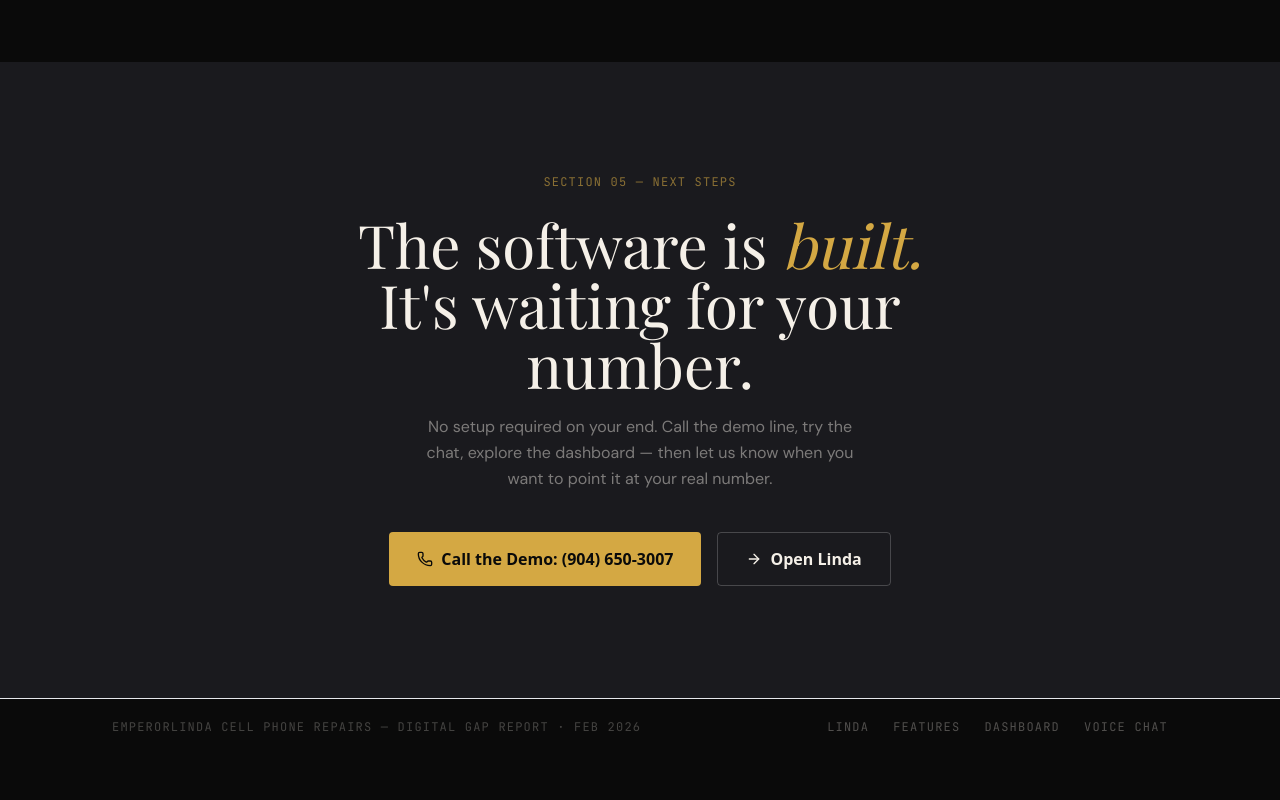
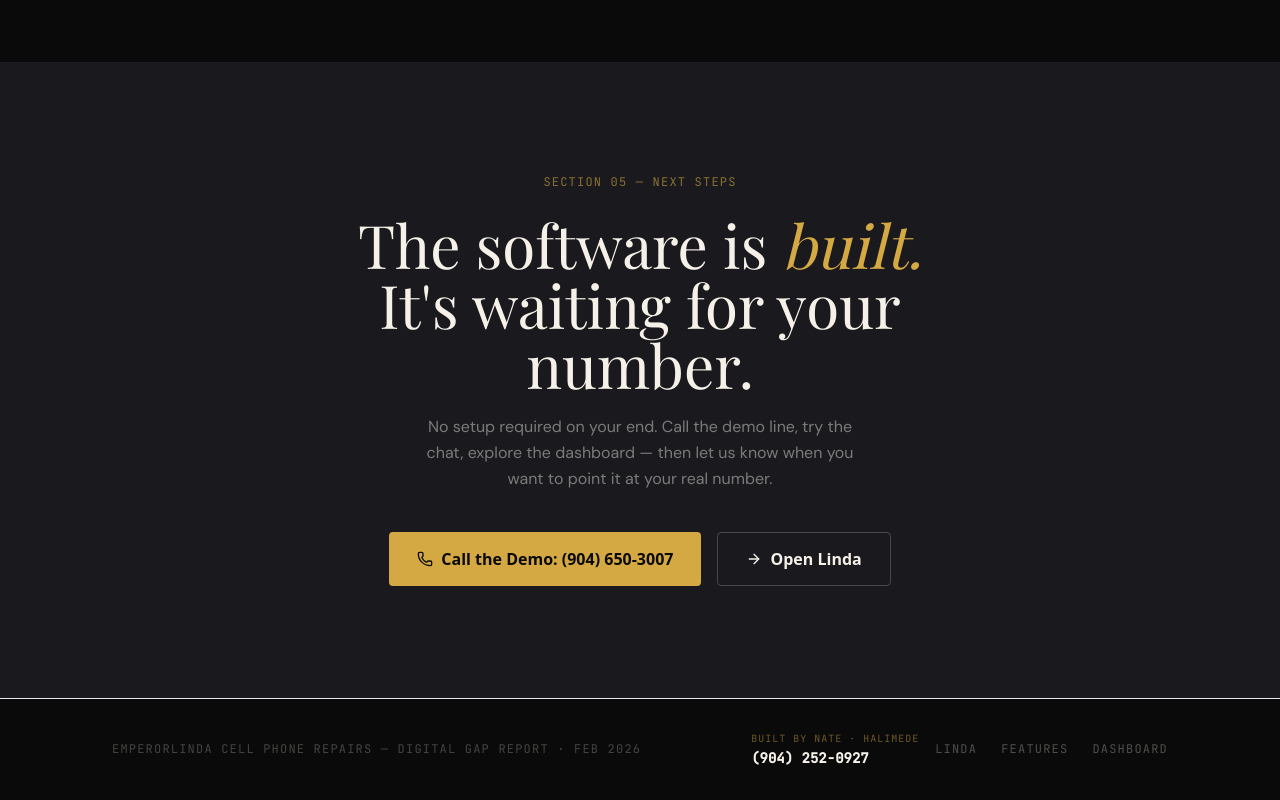
Before and after one commit to lmnhd/EmperorLindaCellPhoneRepairs, a Next.js app in the folder frontend/: page /pitch in a window 1280 px wide. Shown: the part 5573-6373 px from the top of the page. Before the commit the page ends 6328 px from the top, so only its background shows below. Built offline with nearby package versions, Linux system fonts and the light colour scheme; a web font is replaced by a local one.

Commit message:
fix: move Nate contact number to pitch page footer only

```diff
--- a/frontend/src/app/page.tsx
+++ b/frontend/src/app/page.tsx
@@ -129,10 +129,7 @@ export default function LandingPage() {
             <Link href="/features" className="hover:text-emperor-gold/60 transition-colors">
               Features
             </Link>
-            <div className="h-3 w-px bg-emperor-cream/10" />
-            <span className="font-bold text-white">
-              904-252-0927
-            </span>
+
           </div>
         </div>
       </footer>
--- a/frontend/src/app/pitch/page.tsx
+++ b/frontend/src/app/pitch/page.tsx
@@ -459,22 +459,29 @@ export default function PitchPage() {
 
 
       {/* ═══ FOOTER ══════════════════════════════════════════════════════════ */}
-      <footer className="border-t border-white/8 px-6 sm:px-16 lg:px-28 py-5 flex flex-wrap justify-between items-center gap-3">
+      <footer className="border-t border-white/8 px-6 sm:px-16 lg:px-28 py-8 flex flex-wrap justify-between items-center gap-6">
         <span className="font-mono text-xs tracking-widest uppercase text-emperor-cream/25">
           EmperorLinda Cell Phone Repairs — Digital Gap Report · Feb 2026
         </span>
+        <div className="flex flex-col sm:flex-row items-start sm:items-center gap-4">
+          <div className="flex flex-col gap-0.5">
+            <span className="font-mono text-[10px] tracking-widest uppercase text-emperor-gold/50">Built by Nate · Halimede</span>
+            <a href="tel:+19042520927" className="font-mono text-sm font-bold text-emperor-cream hover:text-emperor-gold transition-colors">
+              (904) 252-0927
+            </a>
+          </div>
           <nav className="flex gap-6">
             {[
               { label: 'Linda', href: '/' },
               { label: 'Features', href: '/features' },
               { label: 'Dashboard', href: '/dashboard' },
-            { label: 'Voice Chat', href: '/' },
             ].map(n => (
               <Link key={n.label} href={n.href} className="font-mono text-xs tracking-widest uppercase text-emperor-cream/30 hover:text-emperor-gold transition-colors">
                 {n.label}
               </Link>
             ))}
           </nav>
+        </div>
       </footer>
 
     </main>
```
Lines whose indentation alone changed are shown as unchanged.
